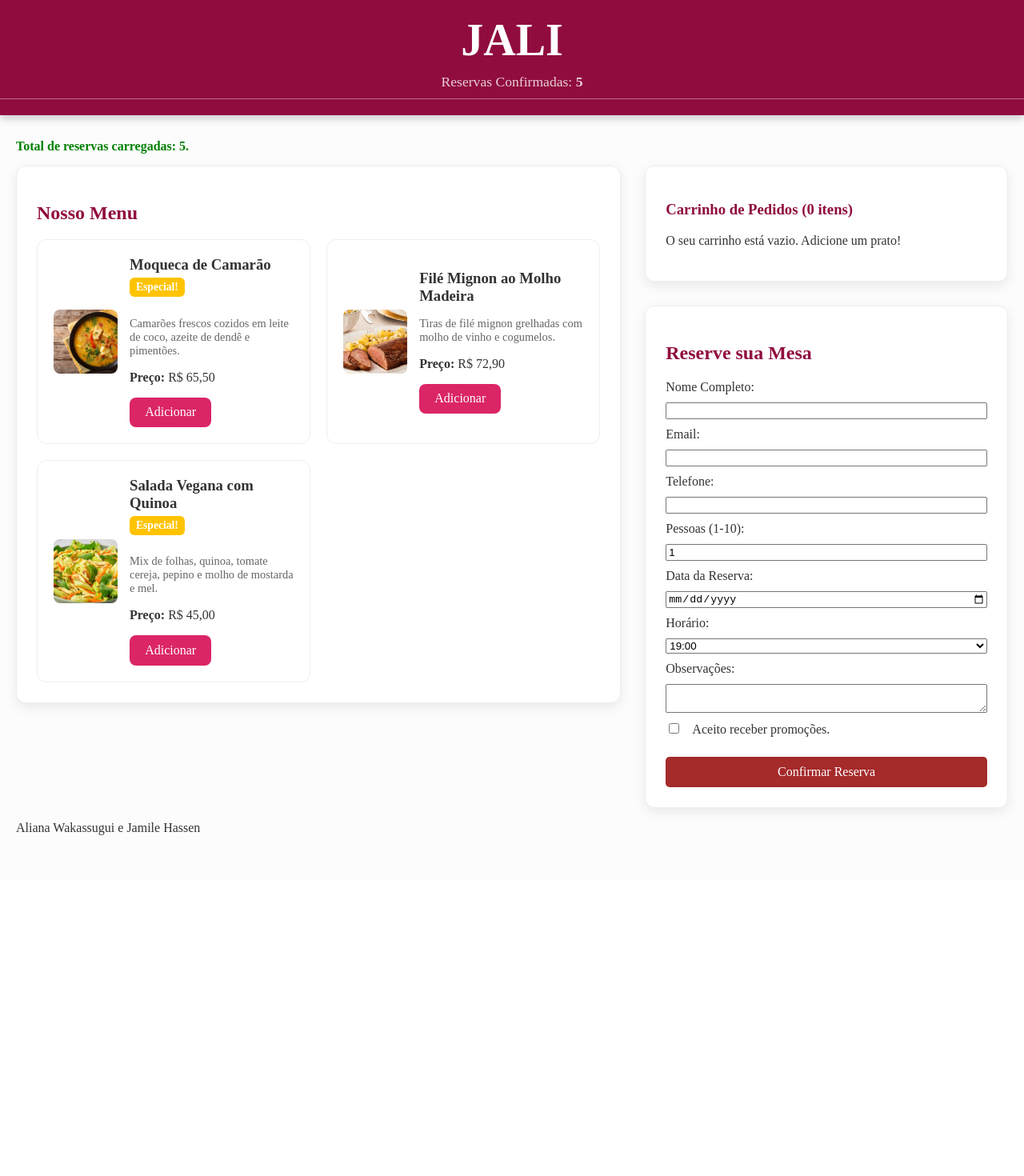
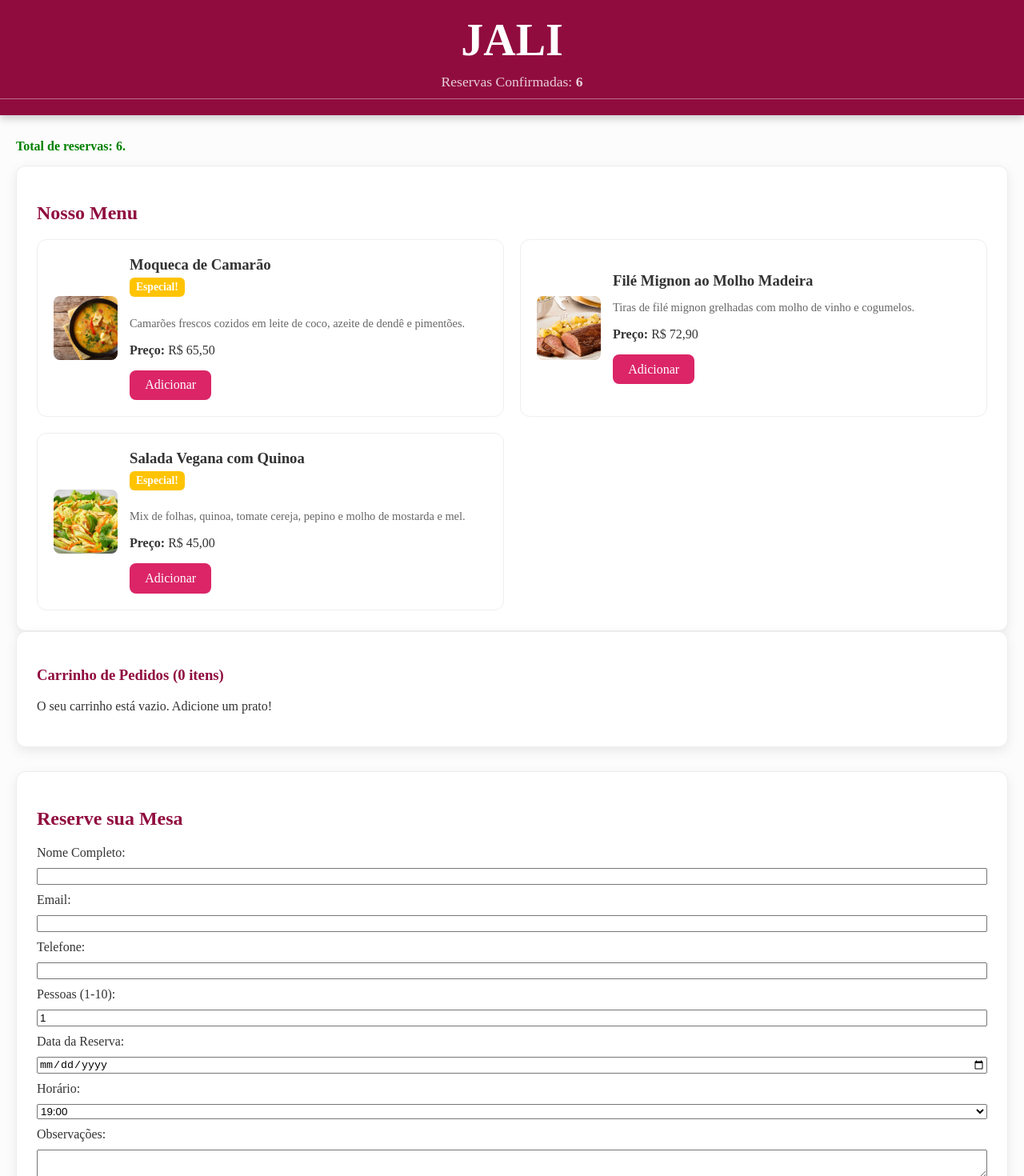
Before and after one commit to Jamilehassen/TDS_TRAB02_AlianaW_JamileH, a React (Vite) app: page / in a window 1280 px wide. Shown: the top 1470 px of the page at 80% size. Before the commit the page ends 1100 px from the top, so only its background shows below. Built offline with nearby package versions, Linux system fonts and the light colour scheme; data requests are answered from the project's data file.

Commit message:
Bootstrap, evento do mouse e fetch

```diff
--- a/data/db.json
+++ b/data/db.json
@@ -77,6 +77,17 @@
       "time": "20:00",
       "acceptPromo": true,
       "comment": "Sou alérgica a Lactose"
+    },
+    {
+      "id": "321a",
+      "name": "Samuel Pereira",
+      "email": "samuel@gmail.com",
+      "phone": "12999999940",
+      "guests": "8",
+      "date": "2026-02-12",
+      "time": "20:00",
+      "acceptPromo": false,
+      "comment": ""
     }
   ]
 }
--- a/index.html
+++ b/index.html
@@ -1,10 +1,11 @@
 <!doctype html>
 <html lang="en">
-  <head>
+  <head >
     <meta charset="UTF-8" />
     <link rel="icon" type="image/svg+xml" href="/vite.svg" />
     <meta name="viewport" content="width=device-width, initial-scale=1.0" />
-    <title>vite-project</title>
+    <title>JALI</title>
+    <link rel="icon" type="image/svg+xml" href="/vite.svg" />
   </head>
   <body>
     <div id="root"></div>
--- a/src/App.jsx
+++ b/src/App.jsx
@@ -2,97 +2,92 @@ import { useState, useEffect } from 'react';
 import Header from './components/Header';
 import Menu from './components/Menu';
 import ReservationForm from './components/ReservationForm';
-import Cart from './components/Cart'; // NOVO IMPORT
+import Cart from './components/Cart';
 import useInitialCount from './hooks/useInitialCount';
 import './App.css';
 
 function App() {
-  // Configuração da API para contagem inicial (GET)
   const initialReservationCountFromApi = useInitialCount('http://localhost:3000/reservations');
 
-  // Requisito: useState para Variável Comum (number)
+  // useState: Variável Comum (Number) e Objeto/Array
   const [reservationCount, setReservationCount] = useState(0);
   const [lastReservationName, setLastReservationName] = useState('');
-
-  // Requisito: useState para Array/Objeto (O CARRINHO)
   const [cartItems, setCartItems] = useState([]);
 
-  // Sincroniza o state interno com o valor inicial carregado da API
   useEffect(() => {
       if (initialReservationCountFromApi > reservationCount) {
           setReservationCount(initialReservationCountFromApi);
       }
   }, [initialReservationCountFromApi]);
 
-  // FUNÇÃO PRINCIPAL: Adiciona o item (objeto) ao estado do carrinho
-  // Requisito: useState com Array/Objeto e Previous State (para o array)
+  // Função para adicionar item (Uso de Previous State) [cite: 390, 394]
   const addItemToCart = (item) => {
     setCartItems((prevItems) => [
       ...prevItems,
-        // CORREÇÃO (Erro 2): Usar 'uniqueId' para corresponder ao filtro de remoção.
       { ...item, uniqueId: item.id + '-' + Date.now() }
     ]);
-      console.log(`Item "${item.name}" adicionado ao carrinho.`);
   };
 
   const removeItemFromCart = (uniqueIdToRemove) => {
-      setCartItems((prevItems) => {
-          // Usa o uniqueId que foi criado na adição
-          return prevItems.filter(item => item.uniqueId !== uniqueIdToRemove);
-      });
-      console.log(`Item removido do carrinho. ID: ${uniqueIdToRemove}`);
+    setCartItems((prevItems) => prevItems.filter(item => item.uniqueId !== uniqueIdToRemove));
   };
 
-  // Funções de Evento (continuam as mesmas)
   const handleReservationSubmit = (name) => {
     setReservationCount(prevCount => prevCount + 1);
     setLastReservationName(name);
   };
 
-  // Esta função agora está obsoleta pois usaremos addItemToCart
-  // const handleAddItem = (dishName) => {
-  //   console.log(`Item "${dishName}" adicionado ao pedido. (Simulando adição ao carrinho)`);
-  // }
-
-  // Interpolação de Variável Comum
-  const feedbackMessage = lastReservationName
-    ? `✅ Última reserva: ${lastReservationName}. Total: ${reservationCount} reservas.`
-    : `Total de reservas carregadas: ${reservationCount}.`;
+  // REQUISITO: Interpolar Array (Transformando array de objetos em lista de nomes) [cite: 17, 258]
+  const listaNomesItens = cartItems.map(item => item.name).join(", ");
 
   return (
-    <div className="restaurant-app">
-      {/* Componente Header.jsx */}
+    // REQUISITO: Bootstrap (Classe 'container')
+    <div className="container mt-4 restaurant-app">
+
+      {/* REQUISITO: Evento de Mouse (onMouseEnter)  */}
+      <div onMouseEnter={() => console.log("Usuário navegando pelo cabeçalho")}>
         <Header
           restaurantName="JALI"
           reservationCount={reservationCount}
         />
+      </div>
 
-      <p style={{ margin: '15px 0', fontWeight: 'bold', color: reservationCount > 0 ? 'green' : 'gray' }}>
-        {feedbackMessage}
+      {/* CSS Dinâmico Inline baseado em condição [cite: 25, 600] */}
+      <p style={{
+        margin: '15px 0',
+        fontWeight: 'bold',
+        color: reservationCount > 0 ? 'green' : 'gray'
+      }}>
+        {lastReservationName
+          ? `Última reserva: ${lastReservationName}. Total: ${reservationCount}.`
+          : `Total de reservas: ${reservationCount}.`}
       </p>
 
-      <div className="divider"></div> {/* NOVO DIVIDER */}
+      {/* REQUISITO: Interpolar Array no JSX  */}
+      {cartItems.length > 0 && (
+        <div className="alert alert-secondary">
+          <strong>Itens no pedido:</strong> {listaNomesItens}
+        </div>
+      )}
 
-      <div className="main-content-with-cart">
-        {/* Componente Menu.jsx */}
-        <div className="menu-container">
+      <div className="row"> {/* Bootstrap Grid  */}
+        <div className="col-md-8">
           <Menu onAddItem={addItemToCart} />
         </div>
 
-        {/* Componentes Carrinho e Reserva na Sidebar */}
-        <div className="sidebar">
+        <div className="col-md-4 sidebar">
+            {/* REQUISITO: Passar Variável de State como Prop  */}
             <Cart
                 cartItems={cartItems}
                 onRemoveItem={removeItemFromCart}
             />
             <ReservationForm onReservationSubmit={handleReservationSubmit} />
         </div>
-
       </div>
 
-      <p className="read-the-docs">
-        Aliana Wakassugui e Jamile Hassen
-      </p>
+      <footer className="mt-5 py-3 text-center border-top">
+        <p>Aliana Wakassugui e Jamile Hassen - Unioeste 2026</p>
+      </footer>
     </div>
   );
 }
--- a/src/hooks/useFetch.js
+++ b/src/hooks/useFetch.js
@@ -1,51 +1,43 @@
 import { useState, useEffect } from 'react';
 
-/**
- * Custom Hook para realizar requisições HTTP GET.
- * Implementa useEffect e Fetch API com tratamento de erros.
- * @param {string} url - O endpoint da API (ex: http://localhost:3000/menu).
- * @returns {{data: Array | null, isLoading: boolean, error: string | null}}
- */
-function useFetch(url) {
-  // useState para o array/objeto dos dados
+// REQUISITO: Custom hook para realização de requisições
+export const useFetch = (url) => {
+  // Estados para gerenciar os dados, o carregamento e possíveis erros [cite: 897]
   const [data, setData] = useState(null);
-  // useState para estado comum de carregamento
-  const [isLoading, setIsLoading] = useState(true);
-  // useState para estado comum de erro (Tratamento de Erro)
+  const [isLoading, setIsLoading] = useState(false);
   const [error, setError] = useState(null);
 
-  // useEffect para controle do ciclo de vida da requisição, ativado pelo URL
   useEffect(() => {
+    // REQUISITO: Função assíncrona para busca de dados [cite: 804, 899]
     const fetchData = async () => {
-      setIsLoading(true);
-      setError(null);
+      setIsLoading(true); // Inicia o estado de carregamento
 
       try {
-        // Uso da Fetch API [cite: 32, 814]
-        const response = await fetch(url);
+        // REQUISITO: Uso da Fetch API [cite: 32, 805, 901]
+        const res = await fetch(url);
 
-        if (!response.ok) {
-          throw new Error(`Erro HTTP: status ${response.status}`);
+        // Verifica se a resposta foi bem-sucedida antes de converter
+        if (!res.ok) {
+          throw new Error("Erro ao carregar os dados");
         }
 
-        // Transformando a resposta JSON em objeto JS
-        const json = await response.json();
-
-        // Atende ao useState (Array/Objeto)
-        setData(json);
-      } catch (err) {
-        // Tratamento de Erro
-        setError('Erro ao carregar dados: ' + err.message);
+        const json = await res.json(); // [cite: 809, 903]
+        setData(json); // Armazena os dados resgatados [cite: 810, 904]
+        setError(null); // Limpa qualquer erro anterior
+      } catch (error) {
+        // REQUISITO: Tratamento de erros com catch [cite: 892, 905]
+        console.error(error.message);
+        setError("Houve um erro ao carregar os dados!"); // [cite: 906]
       } finally {
-        setIsLoading(false);
+        setIsLoading(false); // Finaliza o estado de carregamento independente do resultado
       }
     };
 
     fetchData();
-  }, [url]); // Array de dependências: recarrega se a URL mudar
+  }, [url]); // useEffect depende da URL [cite: 886, 910]
 
-  // Retorna os dados para serem usados no componente
+  // REQUISITO: Retornar os estados para uso no componente [cite: 890, 911]
   return { data, isLoading, error };
-}
+};
 
 export default useFetch;
```
Also changed, not shown: package.json (+6 -6 lines), 1 other file (tests, documents, lock files or other folders). Lines whose indentation alone changed are shown as unchanged.
